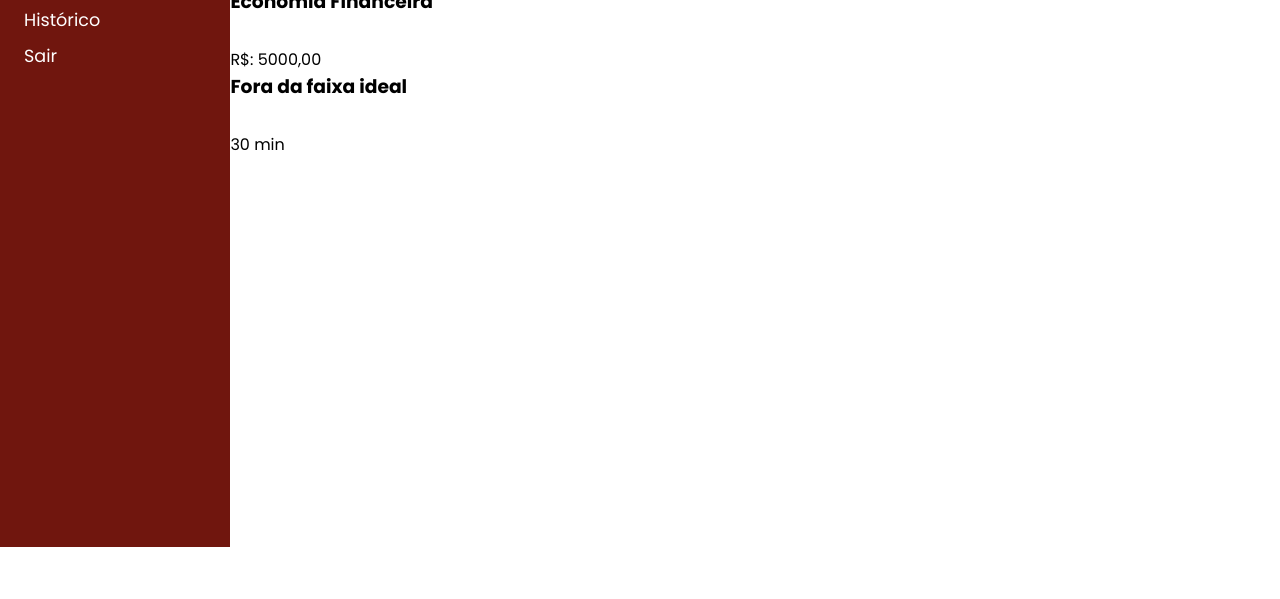
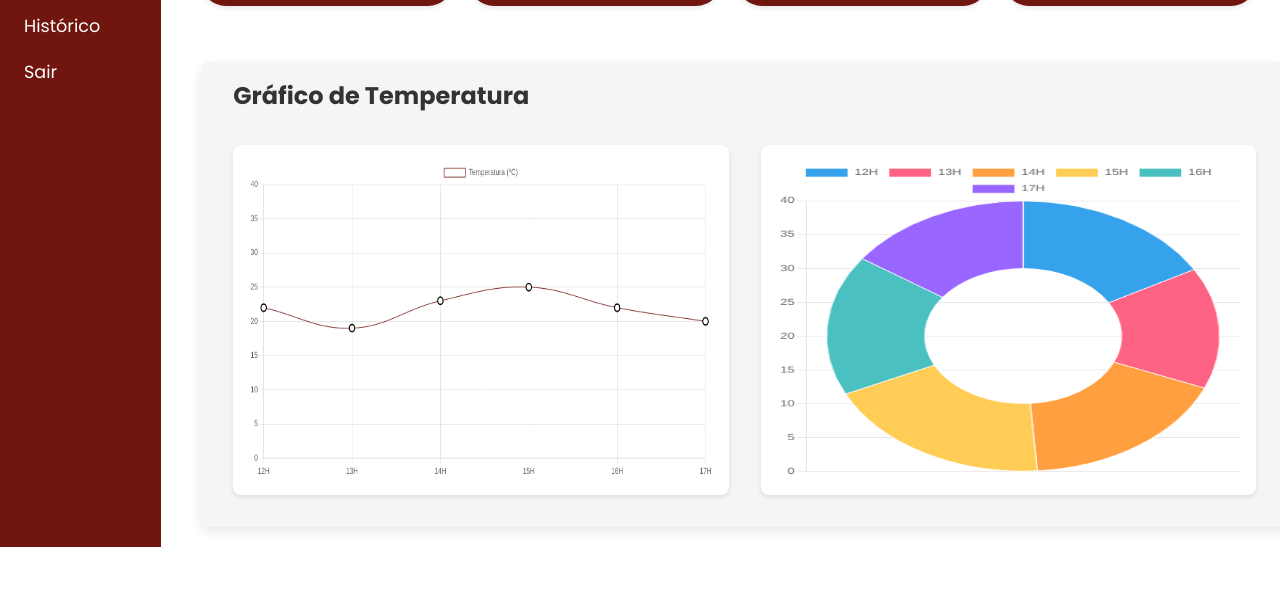
Before and after one commit to Vinicius-Okamoto/IceBlood, a plain HTML site: page Projeto/HTML/IceBlood/pages/dashboard.html in a window 1280 px wide. Shown: the part 253-852 px from the top of the page. Before the commit the page ends 800 px from the top, so only its background shows below. Drawn offline with nearby package versions, Linux system fonts and the light colour scheme.

Commit message:
Exportando a biblioteca ChatJS e estilizando

```diff
--- a/Projeto/HTML/IceBlood/assets/css/dashboard.css
+++ b/Projeto/HTML/IceBlood/assets/css/dashboard.css
@@ -2,11 +2,13 @@
     margin: 0;
     padding: 0;
     font-family: 'Poppins', sans-serif;
+    border-box: border-box;
 }
 
 body{
     display: flex;
     min-height: 100vh;
+    font-size: 100%;
 }
 
 :root{
@@ -14,6 +16,8 @@ body{
     --secondary-color: #70160E;
     --background-color: #F5F5F5;
     --text-color: #333333;
+    --spacing-md: 1.5rem;
+    --spacing-sm: 1rem;
 }
 
 header{
@@ -24,9 +28,7 @@ header{
     justify-content: flex-start;
     align-items: flex-start;
     position: sticky;
-    width: 18%;
-    max-width: 250px;
-    min-width: 180px;
+    width: clamp(180px, 18%, 250px);
     height: 100vh;
     top: 0;
 }
@@ -38,35 +40,131 @@ header #header-left{
     width: 100%;
     flex-direction: column;
     justify-content: flex-start;
-    padding: 1.5rem;
+    padding: var(--spacing-md);
 }
 
 header #header-left img{
     width: 70%;
     height: auto;
+    margin-bottom: var(--spacing-sm);
 }
 
 header #header-left h1{
     color: white;
     font-size: clamp(1.2rem, 2vw, 1.6rem);
     text-align: center;
+    margin-bottom: var(--spacing-md);
+}
+
+header #header-left nav {
+    width: 100%;
 }
 
 header #header-left nav ul{
     list-style: none;
     width: 100%;
+    padding: 0;
+    margin: 0;
 }
 
 header #header-left nav ul li{
-    margin-bottom: 10px;
+    margin-bottom: 0.75rem;
 }
 
 header #header-left nav ul li a{
     color: white;
     text-decoration: none;
     font-size: clamp(0.9rem, 1.5vw, 1.1rem);
+    display: block;
+    padding: 0.25rem 0;
 }
 
 header #header-left nav ul li a:hover{
     text-decoration: underline;
 }
+
+main{
+    flex-grow: 1;
+    display: flex;
+    flex-direction: column;
+    overflow-y: auto;
+    padding: var(--spacing-md);
+}
+
+section{
+    display: flex;
+    flex-direction: column;
+    flex-grow: 1;
+}
+
+section , h2{
+    color: var(--text-color);
+    padding-left: 1rem;
+    margin: var(--spacing-sm) 0;
+}
+
+.kpi-cards{
+    display: flex;
+    justify-content: space-between;
+    flex-wrap: wrap;
+    align-items: flex-start;
+    margin: 0;
+    padding: 0;
+    gap: var(--spacing-sm);
+    width: 100%;
+    margin-bottom: var(--spacing-md);
+    flex-direction: row;
+}
+
+.card{
+    background-color: var(--secondary-color);
+    color: white;
+    border-radius: 25px;
+    box-shadow: 0 2px 5px rgba(0, 0, 0, 0.1);
+    padding: var(--spacing-sm);
+    text-align: center;
+    height: auto;
+    min-width: 150px;
+    max-width: none;
+    transition: transform 0.2s;
+    cursor: pointer;
+    flex: 1 1 calc(15% - var(--spacing-sm));
+}
+
+.card:hover {
+    transform: translateY(-5px);
+    box-shadow: 0 4px 10px rgba(0, 0, 0, 0.2);
+    z-index: 1;
+}
+
+#dashboard {
+    display: flex;
+    justify-content: space-around;
+    align-items: center;
+    flex-wrap: wrap;
+    width: 100%;
+    margin: 2rem 0;
+    padding: var(--spacing-sm);
+    background-color: var(--background-color);
+    border-radius: 8px;
+    box-shadow: 0 4px 12px rgba(0, 0, 0, 0.1);
+}
+
+#dashboard h1 {
+    width: 100%;
+    text-align: left;
+    margin: 0 0 var(--spacing-sm) 1rem;
+}
+
+/* Ajustes no Canvas */
+#dashboard canvas {
+    flex: 1 1 calc(50% - 2rem);
+    min-width: 350px;
+    max-width: none;
+    height: 350px !important;
+    margin: var(--spacing-sm);
+    padding: 1rem;
+    background-color: white;
+    border-radius: 8px;
+    box-shadow: 0 2px 5px rgba(0, 0, 0, 0.1);
+}
--- a/Projeto/HTML/IceBlood/pages/dashboard.html
+++ b/Projeto/HTML/IceBlood/pages/dashboard.html
@@ -7,6 +7,7 @@
     <link rel="stylesheet" href="../assets/css/dashboard.css">
     <link rel="shortcut icon" href="../assets/img/dashboard/logo.png" type="image/x-icon">
     <link href="https://fonts.googleapis.com/css2?family=Poppins:ital,wght@0,100;0,200;0,300;0,400;0,500;0,600;0,700;0,800;0,900;1,100;1,200;1,300;1,400;1,500;1,600;1,700;1,800;1,900&display=swap" rel="stylesheet">
+    <script src="https://cdn.jsdelivr.net/npm/chart.js"></script>
 </head>
 <body>
     <header>
@@ -48,7 +49,72 @@
                     <p>30 min</p>
                 </div>
             </div>
+            <div id="dashboard">
+                <h1>Gráfico de Temperatura</h1>
+                <canvas id="temperatureChart"></canvas>
+                <canvas id="horaryChart"></canvas>
+            </div>
         </section>
     </main>
 </body>
+<script>
+  const ctx = document.getElementById('temperatureChart');
+
+  new Chart(ctx, {
+    type: 'line',
+    data: {
+      labels: ['12H', '13H', '14H', '15H', '16H', '17H'],
+      datasets: [{
+        label: 'Temperatura (ºC)',
+        data: [22, 19, 23, 25, 22, 20],
+        borderWidth: 1,
+        borderColor: '#70160E',
+        backgroundColor: '#FFFFFF',
+        tension: 0.4,
+        pointRadius: 5,
+        pointHoverRadius: 7,
+        pointBackgroundColor: '#FFF',
+        pointBorderColor: '#000000',
+        pointBorderWidth: 2,
+        pointHoverBackgroundColor: '#FF5733',
+        pointHoverBorderColor: '#000000',
+        pointHoverBorderWidth: 2,
+      }]
+    },
+    options: {
+      scales: {
+        y: {
+          min: 0,
+          max: 40,
+          beginAtZero: true
+        }
+      }
+    }
+  });
+
+    const ctx2 = document.getElementById('horaryChart');
+
+  new Chart(ctx2, {
+    type: 'doughnut',
+    data: {
+      labels: ['12H', '13H', '14H', '15H', '16H', '17H'],
+      datasets: [{
+        label: 'Alertas Horários',
+        data: [22, 19, 23, 25, 22, 20],
+        borderWidth: 1,
+
+      }]
+    },
+    options: {
+      scales: {
+        y: {
+          min: 0,
+          max: 40,
+          beginAtZero: true
+        }
+      }
+    }
+  });
+
+</script>
 </html>
```
